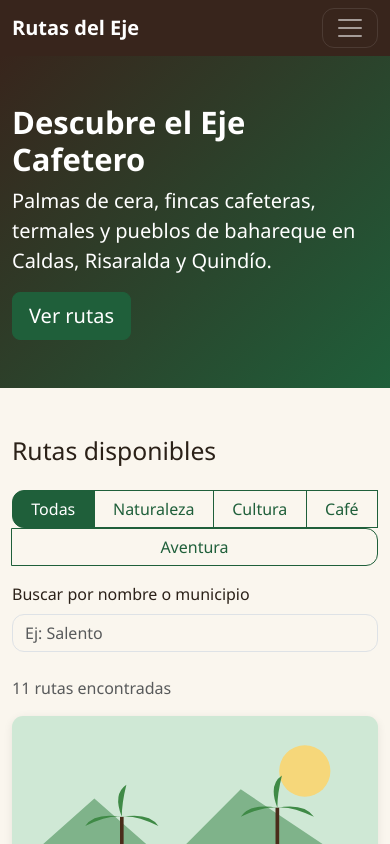
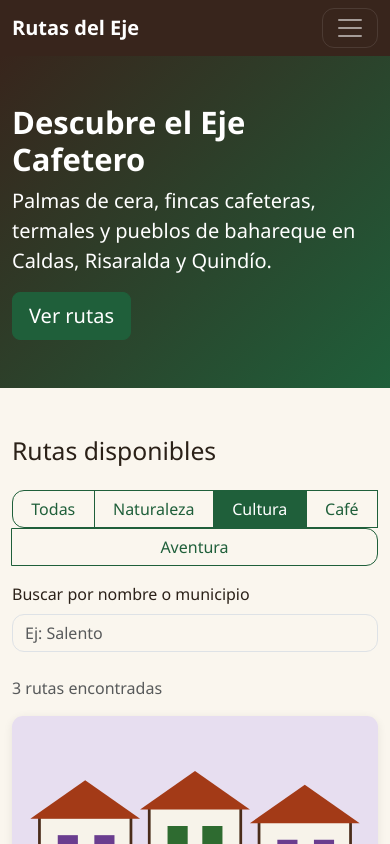
Before and after one commit to Santiago2007-arch/rutas-eje-cafetero, a website: page index.html in a window 390 px wide. Both pictures are taken after a click on the button "Cultura". Shown: the top 844 px of the page. Drawn offline with nearby package versions, Linux system fonts and the light colour scheme.

Commit message:
feat: filtros y busqueda dinamica, closes #4

```diff
--- a/index.html
+++ b/index.html
@@ -70,7 +70,7 @@
 
       <!-- TODO G4.4 - Agrega aria-live="polite" a este párrafo para que el lector
            de pantalla anuncie "N rutas encontradas" cada vez que cambie. -->
-      <p id="resultado" class="text-body-secondary"></p>
+      <p id="resultado" class="text-body-secondary" aria-live="polite"></p>
 
       <!-- ===== COMPONENTE 3: CARDS =====
            Esta es la TARJETA MODELO escrita a mano. Úsala como plantilla para crearCard() en js/app.js:
--- a/js/app.js
+++ b/js/app.js
@@ -135,7 +135,8 @@ function pintarRutas(lista, contenedor, mensaje) {
  *   - Si no -> solo las rutas cuyo ruta.tipo sea igual a tipo.
  * ============================================================ */
 function filtrarPorTipo(lista, tipo) {
-  // TODO: implementar
+  if (tipo === 'todos') return [...lista];
+  return lista.filter((ruta) => ruta.tipo === tipo);
 }
 
 /* ============================================================
@@ -154,7 +155,12 @@ function filtrarPorTipo(lista, tipo) {
  *   - Si no -> las rutas cuyo nombre O municipio (normalizados) incluyan el texto.
  * ============================================================ */
 function buscarPorTexto(lista, texto) {
-  // TODO: implementar
+  const busqueda = normalizar(texto);
+  if (busqueda === '') return [...lista];
+  return lista.filter((ruta) =>
+    normalizar(ruta.nombre).includes(busqueda) ||
+    normalizar(ruta.municipio).includes(busqueda)
+  );
 }
 
 /* ============================================================
@@ -212,9 +218,22 @@ function aplicarFiltros() {
 function iniciar() {
   const botones = document.querySelectorAll('[data-tipo]');
 
-  // TODO G4.3 - paso 1: eventos 'click' de los botones
+  botones.forEach((boton) => {
+    boton.addEventListener('click', () => {
+      estado.tipo = boton.dataset.tipo;
+      botones.forEach((b) => {
+        b.classList.toggle('active', b === boton);
+        b.setAttribute('aria-pressed', b === boton ? 'true' : 'false');
+      });
+      aplicarFiltros();
+    });
+  });
 
-  // TODO G4.3 - paso 2: evento 'input' del buscador
+  const buscador = document.querySelector('#buscador');
+  buscador.addEventListener('input', (evento) => {
+    estado.texto = evento.target.value;
+    aplicarFiltros();
+  });
 
   aplicarFiltros(); // pinta todas las rutas al cargar
 }
```
Also changed, not shown: APRENDIZAJES.md (+4 -9 lines).
